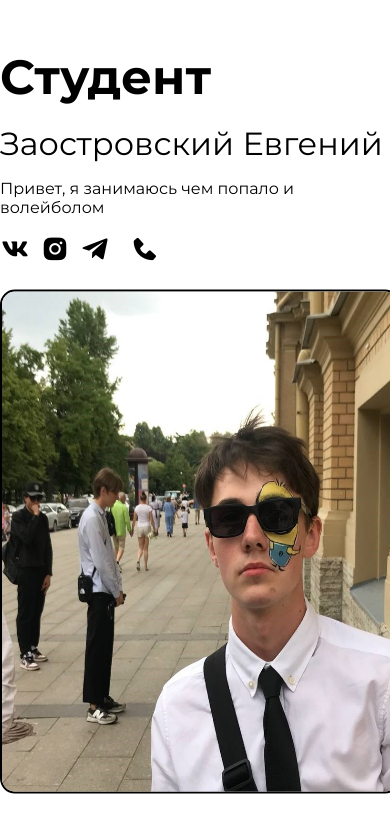
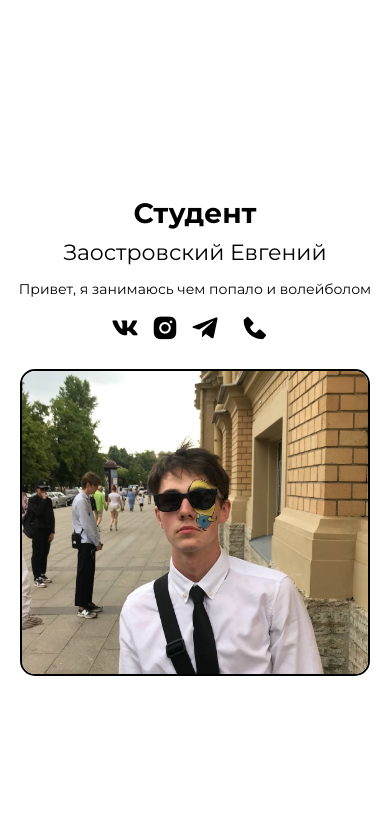
Before and after one commit to wetBlanket01/business-card.github.io, a plain HTML site: page index.html in a window 390 px wide. Drawn offline with nearby package versions, Linux system fonts and the light colour scheme.

Commit message:
Update style.css

```diff
--- a/style.css
+++ b/style.css
@@ -1,45 +1,78 @@
+*,
+::before,
+::after {
+  box-sizing: border-box;
+}
+
 body {
   margin: 0;
   font-family: 'Montserrat', sans-serif;
 }
 
 img {
-   width: 530px;
-   height: 530px;
+  width: 100%;
+  height: 100%;
 }
 
-h1, h2, h3 {
+h1,
+h2,
+h3 {
   margin: 0;
 }
 
+
+.header {
+  width: 100%;
+  padding: 15px 0;
+
+
+  display: flex;
+  justify-content: center;
+  align-items: center;
+
+  font-size: 24px;
+  font-weight: 300;
+  color: gray;
+}
+
 .card {
+  min-height: 100vh;
   display: flex;
+  justify-content: center;
   align-items: center;
-    justify-content: center;
 }
+
 .container {
   max-width: 1230px;
   width: 100%;
-    margin: 0, auto;
-    padding: 0, 15px;
-    position: absolute;
-    top: 50%;
-    transform: translate(0, -50%);
+  margin: 0 auto;
+  padding: 0 15px;
 }
+
 .card__container {
   display: grid;
-    grid-template-columns: repeat(auto-fit, minmax(400px, 500px));
+  grid-template-columns: repeat(auto-fit, minmax( 290px,1fr));
   grid-gap: 20px;
 }
+
+
 .card__about {
   display: flex;
   flex-direction: column;
   justify-content: center;
+
 }
+
 .card__title {
-    margin-bottom: 20px;
   font-size: 48px;
   line-height: 1.1;
+
+  margin-bottom: 20px;
+}
+
+.card__prof {
+  color: #4facfe;
+  white-space: nowrap;
 }
 
 .card__subtitle {
@@ -50,21 +83,64 @@ h1, h2, h3 {
 .card__links {
   display: flex;
 }
+
 .card__link {
   margin-right: 10px;
 
   font-size: 30px;
-    color: black;
+  color: #000;
 }
 
 .card__link:hover {
-    color: rgb(90, 139, 230);
+  color: #3486ce;
+}
+
+
+.card__box {
+  max-width: 500px;
+  justify-self: center;
+  overflow: hidden;
+  border: 2px solid #000000;
+  border-radius: 15px;
+}
+
+.card__box-img {
+  animation: ava-bg 3s infinite alternate;
+}
+
+@media screen and (max-width: 978px) {
+  .card {
+    padding-top: 30px;
+  }
+
+  .card__container {
+    grid-row-gap: 20px;
+  }
+
+  .card__title {
+    font-size: 28px;
+    margin-bottom: 10px;
+  }
+
+  .card__subtitle {
+    font-size: 22px;
+    font-weight: 400;
+  }
+
+  .card__description {
+    font-size: 14px;
+  }
+
+  .card__about {
+    text-align: center;
+  }
+
+  .card__links {
+    justify-content: center;
   }
 
   .card__box {
-    max-height: 500px;
-    max-width: 500px;
-    border-radius: 15px;
-    border: 2px solid black;
-    overflow: hidden;
+    max-width: 350px;
+    justify-self: center;
   }
+}
```
Lines whose indentation alone changed are shown as unchanged.
